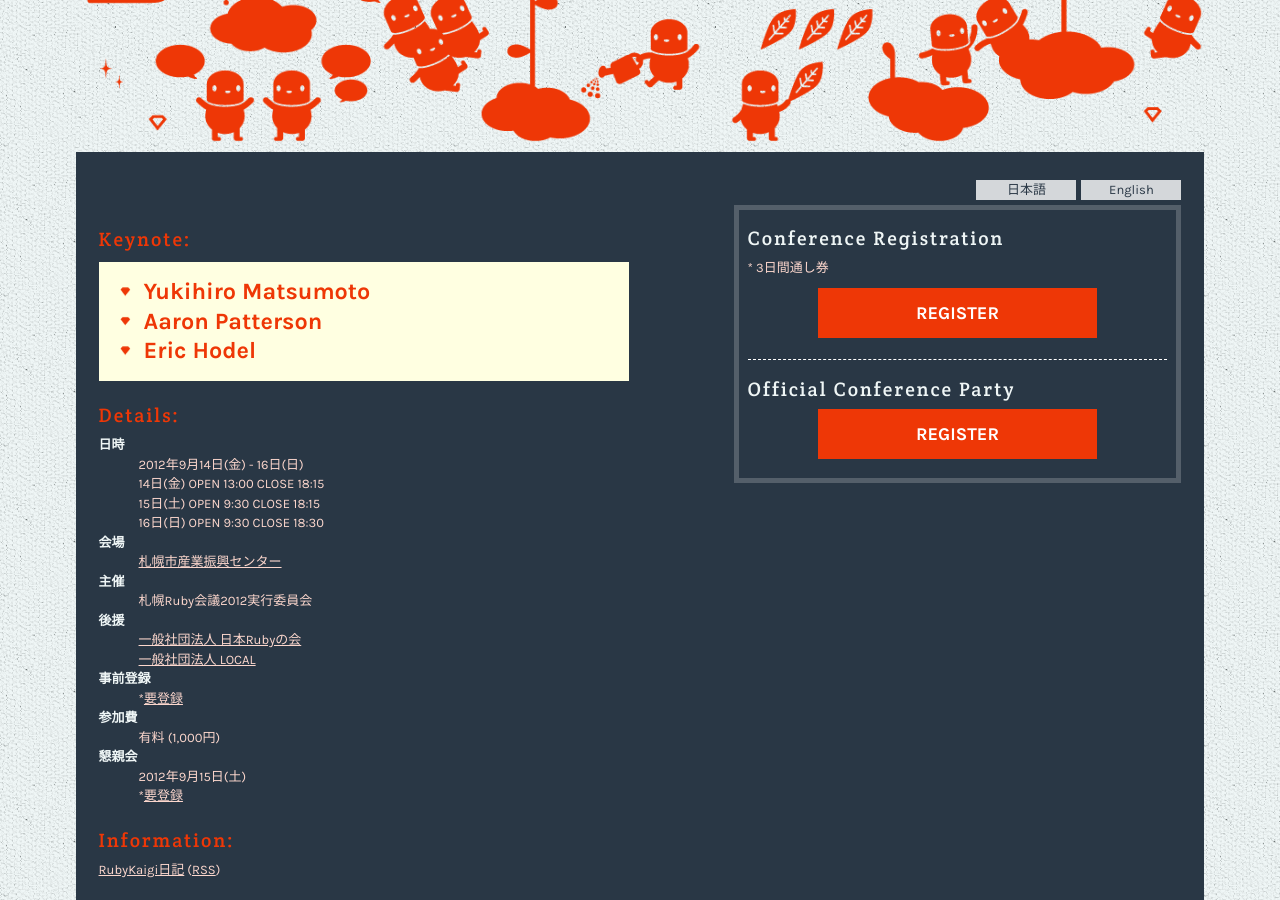
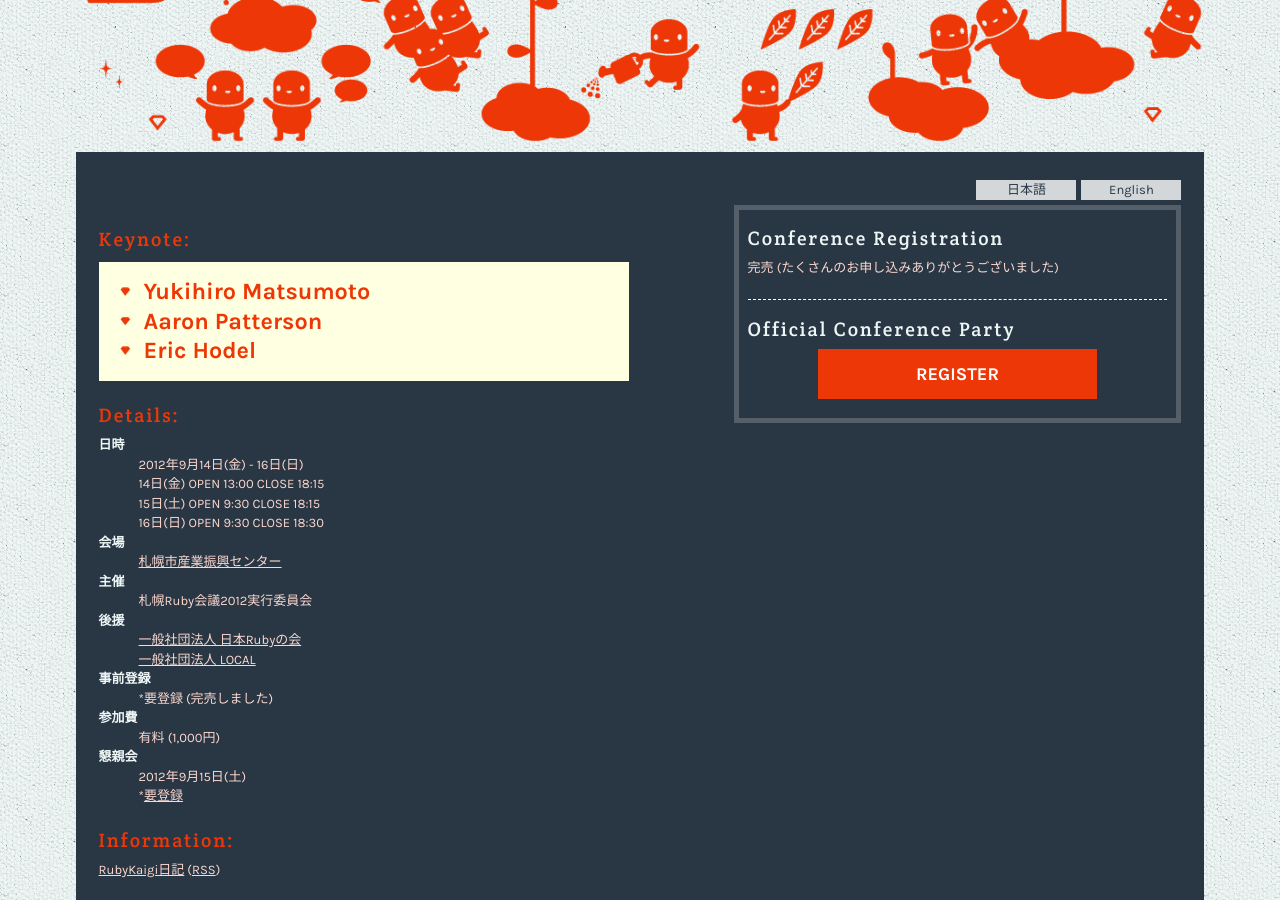
Before and after one commit to ruby-sapporo/sapporo.rubykaigi.org, a Jekyll site: the page built from 2012/ja/index.html, in a window 1280 px wide and 900 px high, scrolled down 550 px. Built offline with Jekyll 4.4.1, drawn with Linux system fonts in a browser that asks for light colours; nearby versions of some CDN libraries; Markdown is read by kramdown in place of the engine named in the settings; comment, search, counter and statistics services are not loaded.

```diff
--- a/2012/en/index.html
+++ b/2012/en/index.html
@@ -48,8 +48,7 @@ locale: en
   <div id="news">
     <h2>Conference Registration</h2>
     <div>
-      <p>* 3 days pass</p>
-      <p class="btn"><a href="http://sapporo-rubykaigi.doorkeeper.jp/events/1441" target="_blank">REGISTER</a></p>
+      <p>Sold out (Thanks for many registrations.) </p>
     </div>
     <hr>
     <h2>Official Conference Party</h2>
--- a/2012/ja/index.html
+++ b/2012/ja/index.html
@@ -32,7 +32,7 @@ locale: ja
       <a href="http://www.local.or.jp/" target="_blank">一般社団法人 LOCAL</a>
       </dd>
       <dt>事前登録</dt>
-      <dd>*<a href="http://sapporo-rubykaigi.doorkeeper.jp/events/1441" target="_blank">要登録</a></dd>
+      <dd>*要登録 (完売しました)</dd>
       <dt>参加費</dt>
       <dd>有料 (1,000円)</dd>
       <dt>懇親会</dt>
@@ -48,8 +48,8 @@ locale: ja
   <div id="news">
     <h2>Conference Registration</h2>
     <div>
-      <p>* 3日間通し券</p>
-      <p class="btn"><a href="http://sapporo-rubykaigi.doorkeeper.jp/events/1441" target="_blank">REGISTER</a></p>
+      <p>完売 (たくさんのお申し込みありがとうございました)</p>
+
     </div>
     <hr>
     <h2>Official Conference Party</h2>
```
Also changed, not shown: other parts of 2012/en/index.html (+1 -1 lines).
